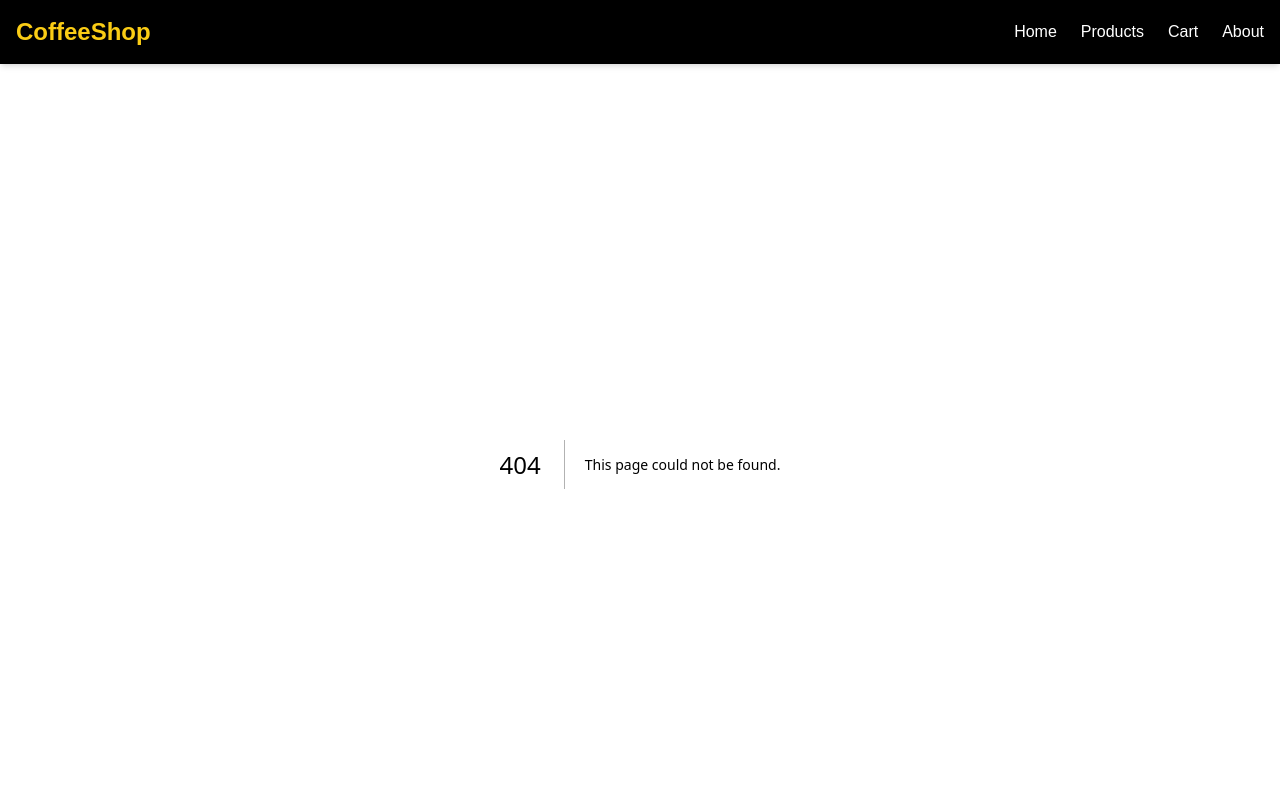
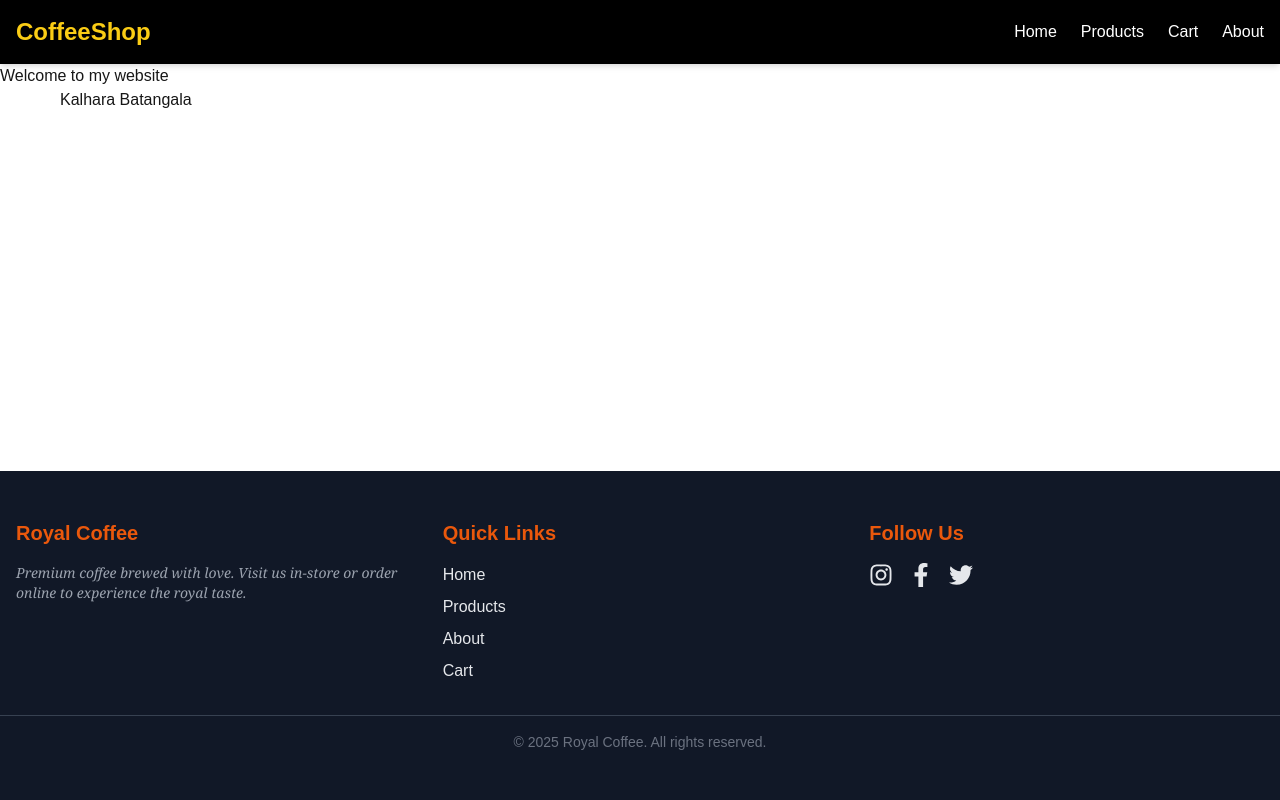
Before and after one commit to KalharaBatangala/coffee-shop, a Next.js app: page /about in a window 1280 px wide. Before the commit this address had no page. Shown: the top 800 px of the page. Built offline with nearby package versions, Linux system fonts and the light colour scheme.

Commit message:
modify homepage

```diff
--- /dev/null
+++ b/src/app/about/page.tsx
@@ -0,0 +1,10 @@
+import LinkedInBadge from "@/components/Badge";
+
+export default function Home() {
+  return (
+    <div>
+      <h1>Welcome to my website</h1>
+      <LinkedInBadge />
+    </div>
+  );
+}
--- a/src/app/page.tsx
+++ b/src/app/page.tsx
@@ -2,7 +2,8 @@ import { products } from "../data/products";
 import ProductCard from "../components/ProductCard";
 import React from "react";
 import { Great_Vibes } from "next/font/google";
-
+import Image from 'next/image'
+import profile from '../../public/assets/dark-bg.jpg'
 const greatVibes = Great_Vibes({
   weight: "400", // Great Vibes only has one weight
   subsets: ["latin"],
@@ -13,7 +14,7 @@ const HomePage = () => {
   return (
     <div className="relative w-full h-full min-h-screen overflow-hidden">
       {/* Background Video */}
-      <video
+      {/* <video
         className="absolute top-0 left-0 w-full h-full object-cover -z-10"
         autoPlay
         loop
@@ -22,15 +23,24 @@ const HomePage = () => {
       >
         <source src="/assets/coffee-video.mp4" type="video/mp4" />
         Your browser does not support the video tag.
-      </video>
+      </video> */}
 
-      {/* Optional dark overlay for readability */}
-      <div className="absolute top-0 left-0 w-full h-full bg-black/40 -z-10"></div>
+      <Image
+      className="absolute  w-full h-full"
+      src={profile}
+      width={500}
+      height={500}
+      alt="Picture of the author"
+      priority={true}
+    />
+
+
+
 
       {/* Content */}
-      <div className="relative container mx-auto px-4 py-8 pt-24 -mt-2">
+      <div className="relative container mx-auto px-4 py-8 pt-24 -mt-8">
       <h1
-        className={`${greatVibes.className} text-5xl font-bold italic mb-6 text-center
+        className={`${greatVibes.className} text-5xl font-bold italic mb-6 pb-6 text-center
         bg-gradient-to-r from-yellow-300 via-yellow-500 to-yellow-300 bg-clip-text text-transparent
         drop-shadow-lg leading-[1.4]`}
       >
--- /dev/null
+++ b/src/components/Badge.tsx
@@ -0,0 +1,42 @@
+"use client"; // important for Next.js 13+ with app directory
+
+import { useEffect } from "react";
+
+const Badge = () => {
+  useEffect(() => {
+    // Load LinkedIn script dynamically on the client side
+    const script = document.createElement("script");
+    script.src = "https://platform.linkedin.com/badges/js/profile.js";
+    script.async = true;
+    script.defer = true;
+    script.type = "text/javascript";
+    document.body.appendChild(script);
+
+    return () => {
+      document.body.removeChild(script); // cleanup
+    };
+  }, []);
+
+  return (
+    <div className="linkedin-badge" style={{ marginLeft: "60px" }}>
+      <div
+        className="badge-base LI-profile-badge"
+        data-locale="en_US"
+        data-size="medium"
+        data-theme="dark"
+        data-type="VERTICAL"
+        data-vanity="kalhara-batangala-2bb635213"
+        data-version="v1"
+      >
+        <a
+          className="badge-base__link LI-simple-link"
+          href="https://lk.linkedin.com/in/kalhara-batangala-2bb635213?trk=profile-badge"
+        >
+          Kalhara Batangala
+        </a>
+      </div>
+    </div>
+  );
+};
+
+export default Badge;
```
Also changed, not shown: public/assets/dark-bg.jpg (added).
